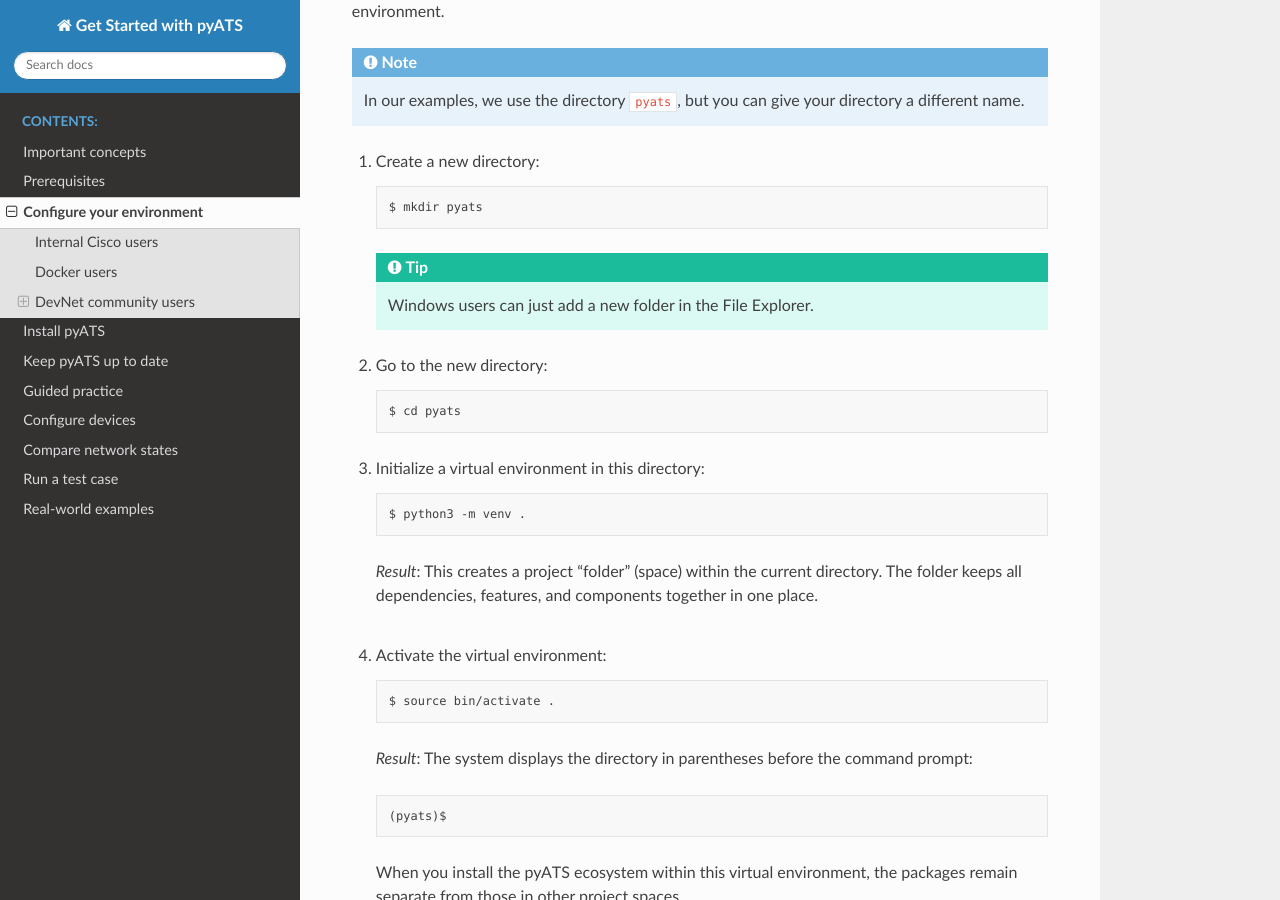
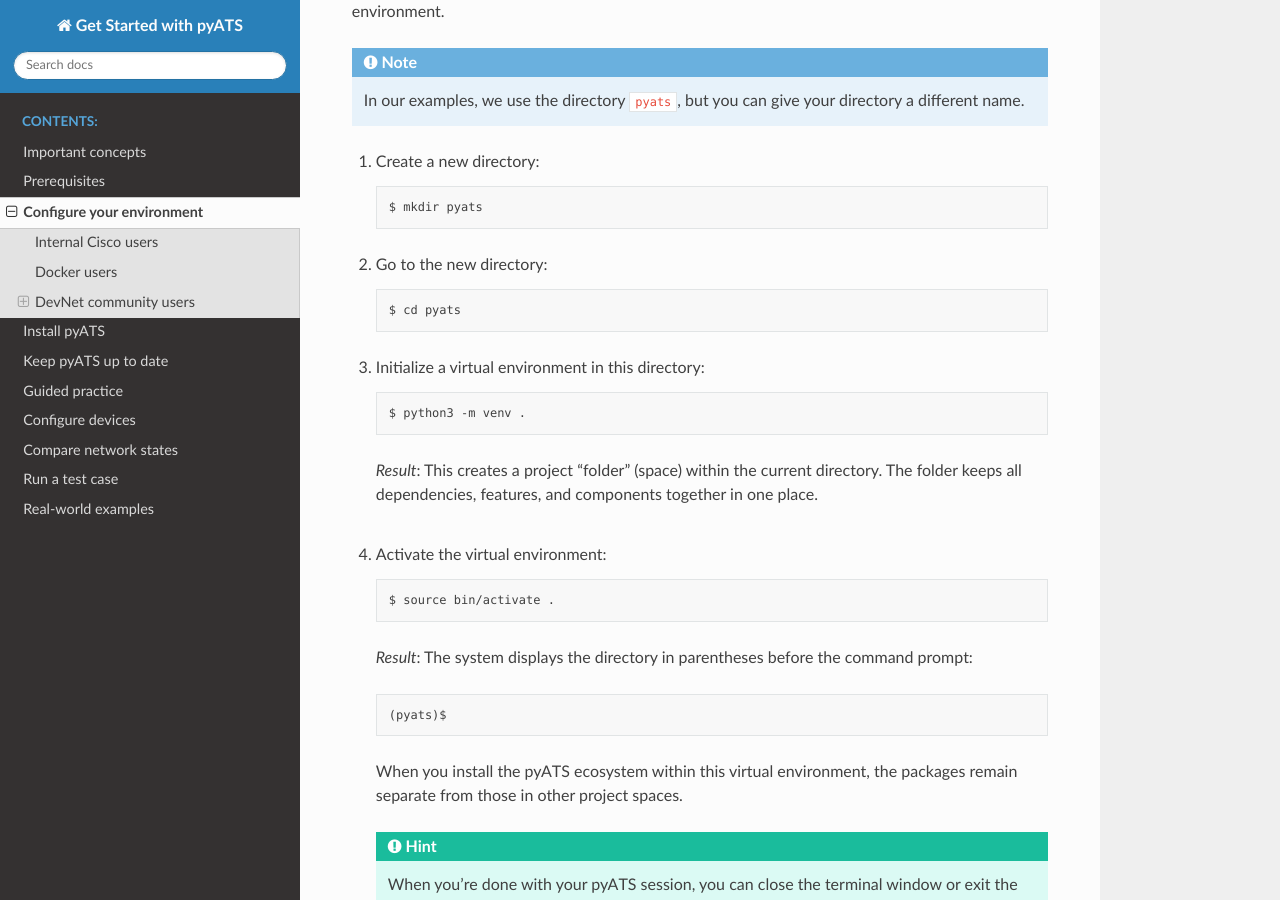
Before and after one commit to CiscoTestAutomation/getting-started, a Sphinx documentation site: the page built from source/configuration/configureEnv.rst, in a window 1280 px wide and 900 px high, scrolled down 1334 px. Built offline with Sphinx 7.4.7 and the Read the Docs theme 2.0.0, drawn with Linux system fonts in a browser that asks for light colours; pages that are not in the unit, such as notebooks, are missing from menus.

Commit message:
Removed the note about Windows users.

```diff
--- a/source/configuration/configureEnv.rst
+++ b/source/configuration/configureEnv.rst
@@ -51,7 +51,6 @@
 
         $ mkdir pyats
 
-    .. tip:: Windows users can just add a new folder in the File Explorer.
 
 #.  Go to the new directory::
 
```
